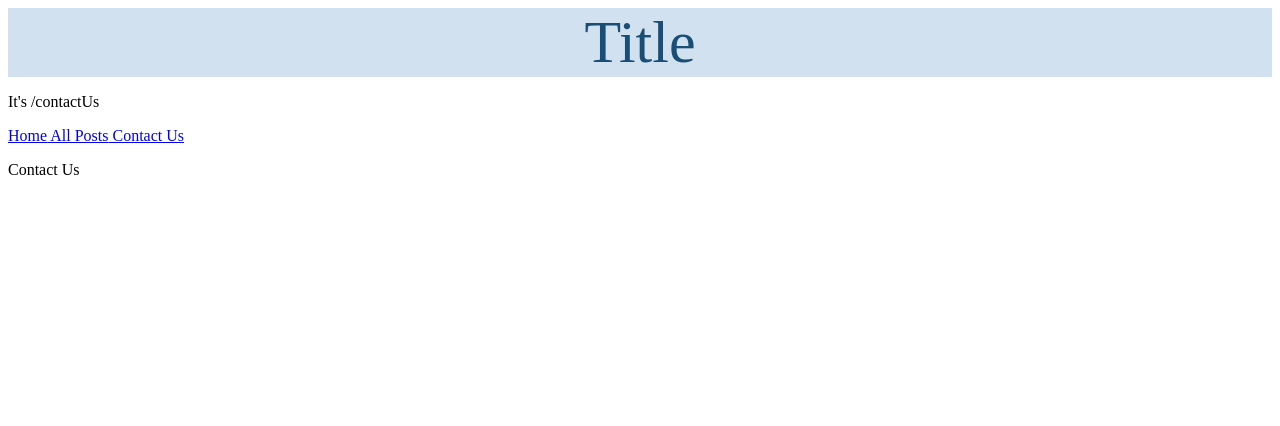
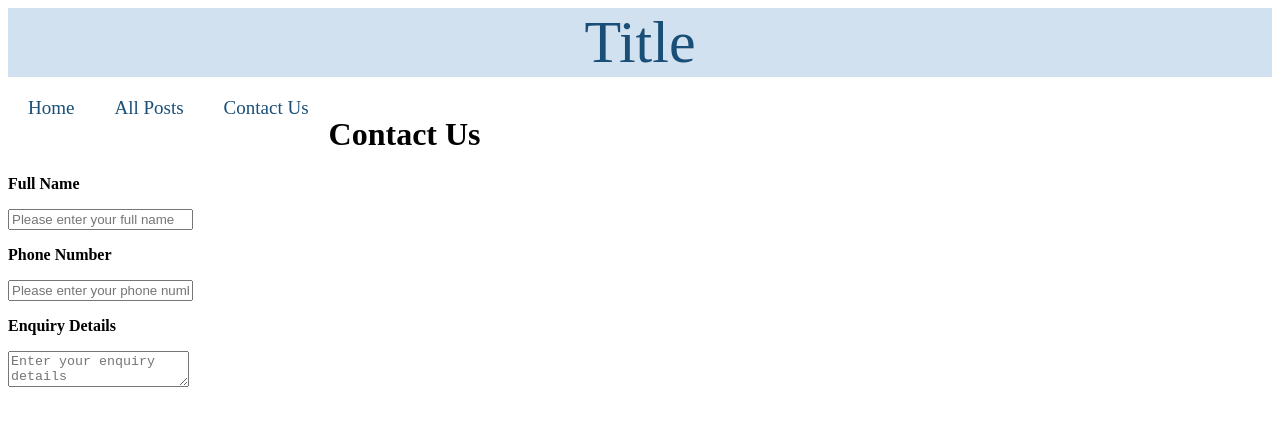
Before and after one commit to prshah101/SIT120, a Vue app in the folder selfdevbloga3/: page /contactUs in a window 1280 px wide. Shown: the top 426 px of the page. Built offline with nearby package versions, Linux system fonts and the light colour scheme.

Commit message:
header updating

```diff
--- a/selfdevbloga3/src/App.vue
+++ b/selfdevbloga3/src/App.vue
@@ -1,6 +1,17 @@
 <template>
-  <HeaderView title="Title"/>
-  <NavBar/>
+
+<!-- {{this.$route.path}}
+
+  <div v-if="$route.path === '/'">
+    <HeaderView title="Title" homepage="true"/>
+  </div>
+  <div v-else>
+    <HeaderView title="Title" homepage="false"/>
+ </div> -->
+
+ <HeaderView title="Title"/>
+ <NavBar/>
+
 </template>
 
 <script>
@@ -12,6 +23,6 @@ export default {
   components: {
     NavBar,
     HeaderView,
-  }
+  },
 }
 </script>
--- a/selfdevbloga3/src/components/ContactUs.vue
+++ b/selfdevbloga3/src/components/ContactUs.vue
@@ -1,7 +1,27 @@
 <template>
-<p> Contact Us</p>
+    <br>
+<h1>Contact Us</h1>
+
+<div class="enquiry-forum">
+        <b>
+            <p>Full Name</p>
+        </b>
+        <input v-model="name" type="text" placeholder="Please enter your full name" />
+        <b>
+            <p>Phone Number</p>
+        </b>
+        <input v-model="phoneNum" type="tel" placeholder="Please enter your phone number" />
+        <b>
+            <p>Enquiry Details</p>
+        </b>
+        <textarea v-model="enquiry" placeholder="Enter your enquiry details"></textarea>
+
+        <!-- <br>
+        <button onclick="confirm()">Submit</button>
+        <p id="confirmMessage" style="display:none"> {{name}}, your enquiry has been sent! We will get back to you shortly.</p>
+        <br><br><br> -->
+</div>
 </template>
-
 
 <script>
 export default {
--- a/selfdevbloga3/src/components/HeaderView.vue
+++ b/selfdevbloga3/src/components/HeaderView.vue
@@ -5,7 +5,6 @@
 </div>
 <div v-else>
     <div class="subPage-title"> {{title}} </div>
-    <p>It's {{this.$route.path}}</p>
 </div>
 </template>
 
@@ -19,7 +18,8 @@ export default {
         }
     },
     props:{
-    title: String
+    title: String,
+    // homepage: Boolean
   }
 }
 </script>
--- a/selfdevbloga3/src/components/NavBar.vue
+++ b/selfdevbloga3/src/components/NavBar.vue
@@ -1,19 +1,58 @@
 <template>
-<div>
+
+<div class="navbar" id="mynav">
 <router-link to="/"> Home</router-link>
 <router-link to="/allPosts"> All Posts</router-link>
 <router-link to="/contactUs"> Contact Us</router-link>
 <router-view></router-view>
 </div>
+
 </template>
 
 <script>
 export default {
-    name: 'NavBar'
+    name: 'NavBar',
 }
+
 </script>
 
 <style scoped>
+/* Navigation Bar */
+ /* Sets the background color of the navigation bar*/
+ .navbar {
+   background-color: white;
+   overflow: hidden;
+ }
 
+ /* Style the links inside the navigation bar */
+ .navbar a {
+  display: block;
+   float: left;
+   color: #194F77;
+   font-size: 19px;
+   text-decoration: none;
+   padding: 20px 20px;
+ }
+
+ /* Setting the color of the page link which the site is currently on */
+ .navbar a.active {
+   /* set color of selection box*/
+   background-color: #82A7D0;
+   /* set color of text*/
+   color: white;
+ }
+
+ /* When mouse hovers on link, change color */
+ .navbar a:hover {
+   /* set color of selection box*/
+   background-color: #d2e1ef;
+   /* set color of text*/
+   color: #194F77;
+ }
+
+ /* Hide the link that should open and close the navbar on small screens */
+ .navbar .icon {
+  display: none;
+}
 
 </style>
--- a/selfdevbloga3/src/routes.js
+++ b/selfdevbloga3/src/routes.js
@@ -10,12 +10,12 @@ const routes = [
         component: HomeView,
     },
     {
-        name: 'AllPosts',
+        name: 'All Posts',
         path: '/allPosts',
         component: AllPosts,
     },
     {
-        name: 'ContactUs',
+        name: 'Contact Us',
         path: '/contactUs',
         component: ContactUs,
     }
@@ -26,4 +26,9 @@ const router = createRouter({
     routes
 });
 
+router.beforeEach((to, from, next) => {
+    document.title = to.name;
+    next();
+});
+
 export default router;
```
